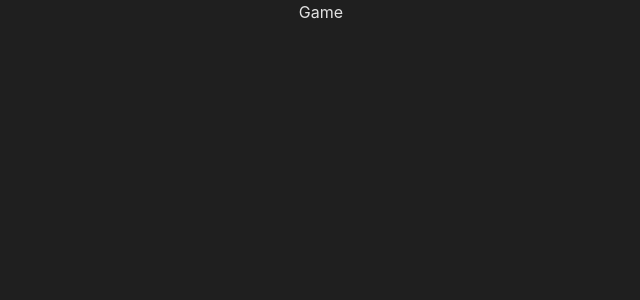
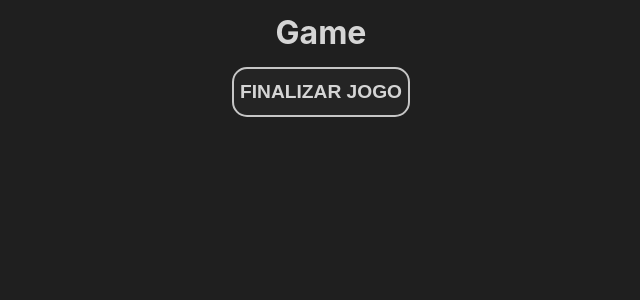
Before and after one commit to antoniocristovam/secret-word, a React (Vite) app in the folder secret-word-project/: page / in a window 1280 px wide. Both pictures are taken after a click on the button "COMEÇAR O JOGO". Shown: the top 300 px of the page, without its empty margins (319-959 px from the left). Built offline with nearby package versions, Linux system fonts and the light colour scheme.

Commit message:
Adicionando rotas

```diff
--- a/secret-word-project/src/App.jsx
+++ b/secret-word-project/src/App.jsx
@@ -21,8 +21,19 @@
 ];
 
 function App() {
+  //Stars the secret word game
   const startGame = () => {
     setGameStage(stages[1].name);
+  };
+
+  // process the letter input
+  const verifyLetter = () => {
+    setGameStage(stages[2].name);
+  };
+
+  //Restarts the game
+  const retry = () => {
+    setGameStage(stages[0].name);
   };
 
   const [gameStage, setGameStage] = useState(stages[0].name);
@@ -34,8 +45,8 @@
   return (
     <div className="App">
       {gameStage === "start" && <StartScreen startGame={startGame} />}
-      {gameStage === "game" && <Game />}
-      {gameStage === "end" && <GameOver />}
+      {gameStage === "game" && <Game verifyLetter={verifyLetter} />}
+      {gameStage === "end" && <GameOver retry={retry} />}
     </div>
   );
 }
--- a/secret-word-project/src/components/Game.jsx
+++ b/secret-word-project/src/components/Game.jsx
@@ -1,8 +1,13 @@
 import React from "react";
 import "./Game.css";
 
-const Game = () => {
-  return <div>Game</div>;
+const Game = ({ verifyLetter }) => {
+  return (
+    <div>
+      <h1>Game</h1>
+      <button onClick={verifyLetter}>Finalizar jogo</button>
+    </div>
+  );
 };
 
 export default Game;
--- a/secret-word-project/src/components/GameOver.jsx
+++ b/secret-word-project/src/components/GameOver.jsx
@@ -1,8 +1,13 @@
 import React from "react";
 import "./GameOver.css";
 
-const GameOver = () => {
-  return <div>GameOver</div>;
+const GameOver = ({ retry }) => {
+  return (
+    <div>
+      <h1>Game Over</h1>
+      <button onClick={retry}>Resetar jogo</button>
+    </div>
+  );
 };
 
 export default GameOver;
```
